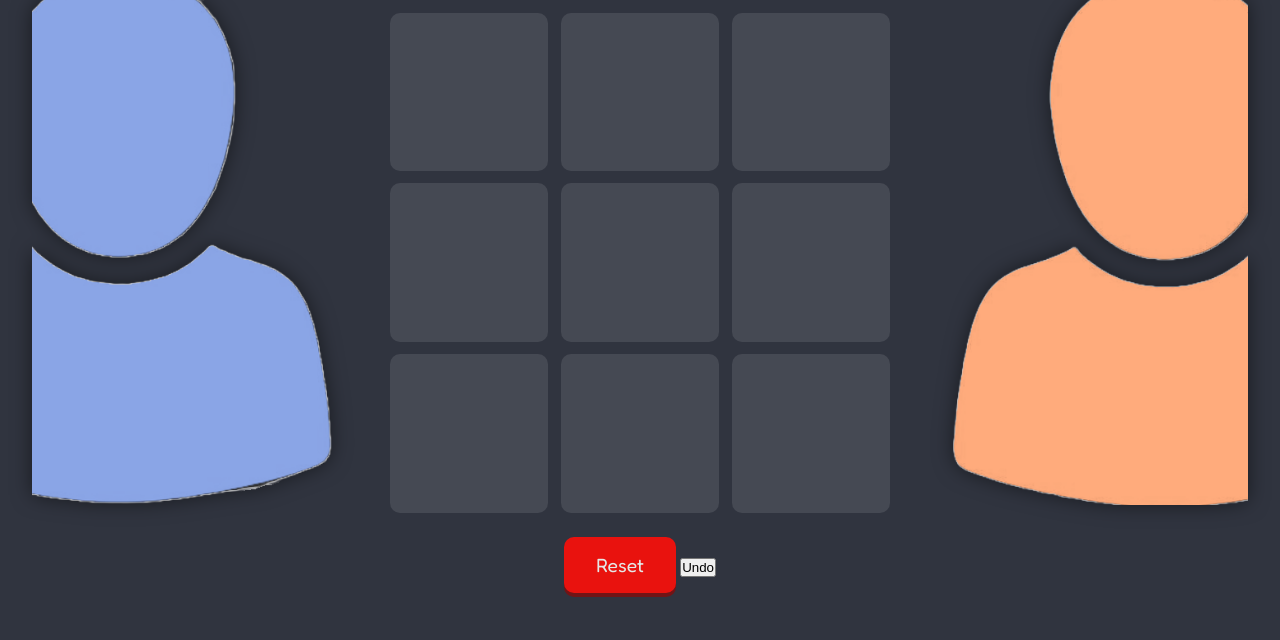
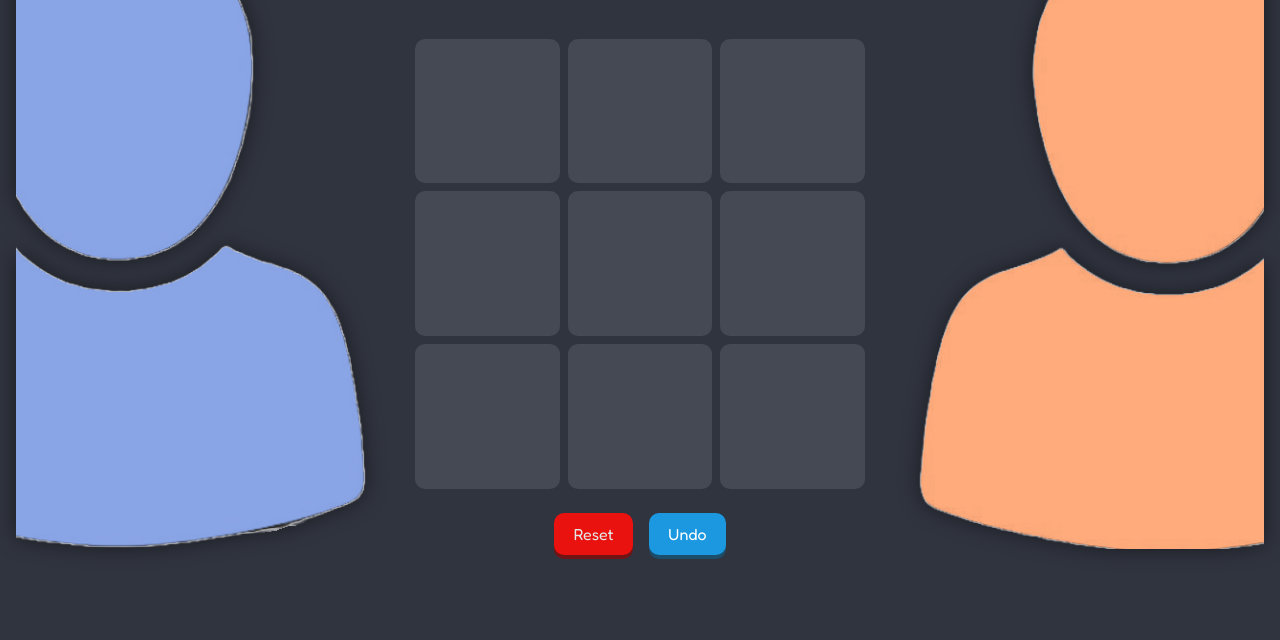
Before and after one commit to Kushagra-Sr44/Tic-Tac-Toe-Game, a plain HTML site: page index.html in a window 1280 px wide. Shown: the part 160-800 px from the top of the page. Drawn offline with Linux system fonts and the light colour scheme.

Commit message:
Update style.css

```diff
--- a/style.css
+++ b/style.css
@@ -1,7 +1,7 @@
+/* Keep your imports */
 @import url('https://fonts.googleapis.com/css2?family=Fredoka:wght@300..700&display=swap');
 @import url('https://fonts.googleapis.com/css2?family=Bowlby+One&display=swap');
 
-/* --- Global and Base Styles (Mobile-First) --- */
 * {
   margin: 0;
   padding: 0;
@@ -16,7 +16,6 @@ body {
   display: flex;
   justify-content: center;
   align-items: center;
-    overflow-x: hidden; /* Prevent horizontal scrollbar */
 }
 
 main {
@@ -25,38 +24,29 @@ main {
 
 #container {
   display: flex;
-    flex-direction: column; /* Stack elements vertically on small screens */
+  flex-direction: column;
   align-items: center;
-    width: 100%;
-    height: 100%;
   gap: 1.5rem;
   padding: 1rem;
 }
 
-/* --- Player Images (Hidden on Mobile) --- */
 .player1, .player2 {
   display: none;
 }
 
-/* --- Game Board Section --- */
 #game {
   display: flex;
   flex-direction: column;
   align-items: center;
-    justify-content: center;
-    text-align: center;
-    flex-grow: 1; /* Allows the game section to take up available space */
-    max-width: 500px; /* Limits max width for desktop */
+  max-width: 500px;
   width: 100%;
 }
 
-#game h1 {
+h1 {
   font-size: 2rem;
   margin-bottom: 1rem;
-    white-space: nowrap; /* Prevents title from wrapping */
 }
 
-/* --- Result Input --- */
 .result {
   font-size: 1.2rem;
   font-family: "Fredoka", sans-serif;
@@ -70,14 +60,13 @@ main {
   outline: none;
 }
 
-/* --- Tic Tac Toe Grid --- */
 .play {
   display: grid;
   grid-template-columns: repeat(3, 1fr);
   gap: 0.5rem;
-    width: 90vw; /* Take up 90% of viewport width */
-    max-width: 450px; /* Prevents it from getting too big */
-    aspect-ratio: 1 / 1; /* Forces the grid to be a perfect square */
+  width: 90vw;
+  max-width: 450px;
+  aspect-ratio: 1 / 1;
   margin-bottom: 1.5rem;
 }
 
@@ -89,7 +78,7 @@ main {
   border-radius: 10px;
   cursor: pointer;
   color: #E4D9FF;
-    transition: background-color 0.2s;
+  transition: background-color 0.2s, transform 0.1s;
   display: flex;
   justify-content: center;
   align-items: center;
@@ -97,87 +86,69 @@ main {
 
 .box:active {
   background-color: rgba(255, 255, 255, 0.2);
+  transform: scale(0.95);
 }
 
-/* --- Reset Button --- */
-.reset-btn {
+.box.winner {
+  background-color: rgba(255, 215, 0, 0.6);
+}
+
+.controls {
+  display: flex;
+  gap: 1rem;
+}
+
+.reset-btn, .undo-btn {
   font-family: "Fredoka", sans-serif;
   font-size: 1rem;
   padding: 0.7rem 1.2rem;
-    background-color: #e9120e;
-    color: #E5E7E6;
   border: none;
   border-radius: 10px;
   cursor: pointer;
-    box-shadow: 0 4px 0 #920502aa;
   transition: all 0.1s ease;
 }
 
-.reset-btn:active {
+.reset-btn {
+  background-color: #e9120e;
+  color: #E5E7E6;
+  box-shadow: 0 4px 0 #920502aa;
+}
+
+.undo-btn {
+  background-color: #1B98E0;
+  color: #fff;
+  box-shadow: 0 4px 0 #125b82aa;
+}
+
+.reset-btn:active, .undo-btn:active {
   box-shadow: none;
   transform: translateY(4px);
 }
 
-/* --- Media Queries for Tablet and Desktop --- */
+/* Tablet & Desktop */
 @media (min-width: 768px) {
-    /* Tablet and larger screens */
   #container {
-        flex-direction: row; /* Layout elements in a row */
+    flex-direction: row;
     justify-content: space-between;
-        padding: 2rem;
   }
 
   .player1, .player2 {
-        display: flex; /* Show player images */
+    display: flex;
     justify-content: center;
     align-items: center;
-        flex: 0 0 200px; /* Fixed size for player image containers */
+    flex: 0 0 200px;
   }
 
   .player1 img, .player2 img {
-        height: auto;
-        width: 100%;
     max-width: 250px;
     filter: drop-shadow(0 0 10px rgba(0, 0, 0, 0.5));
   }
 
-    #game {
-        flex-grow: 1;
-        max-width: 600px;
+  #game h1 { font-size: 3rem; }
+  .box { font-size: 4rem; }
 }
 
-    #game h1 {
-        font-size: 3rem;
+@media (min-width: 1200px) {
+  .player1, .player2 { flex: 0 0 300px; }
+  .player1 img, .player2 img { max-width: 350px; }
 }
-
-    .result {
-        font-size: 1.8rem;
-        max-width: 300px;
-    }
-
-    .play {
-        width: 100%;
-        max-width: 500px;
-        gap: 0.8rem;
-    }
-
-    .box {
-        font-size: 4rem;
-    }
-
-    .reset-btn {
-        font-size: 1.2rem;
-        padding: 1rem 2rem;
-    }
-}
-
-/* --- Media Queries for Large Desktop --- */
-@media (min-width: 1200px) {
-    .player1, .player2 {
-        flex: 0 0 300px; /* Larger size for player images */
-    }
-
-    .player1 img, .player2 img {
-        max-width: 350px;
-    }
-}
```
Lines whose indentation alone changed are shown as unchanged.
